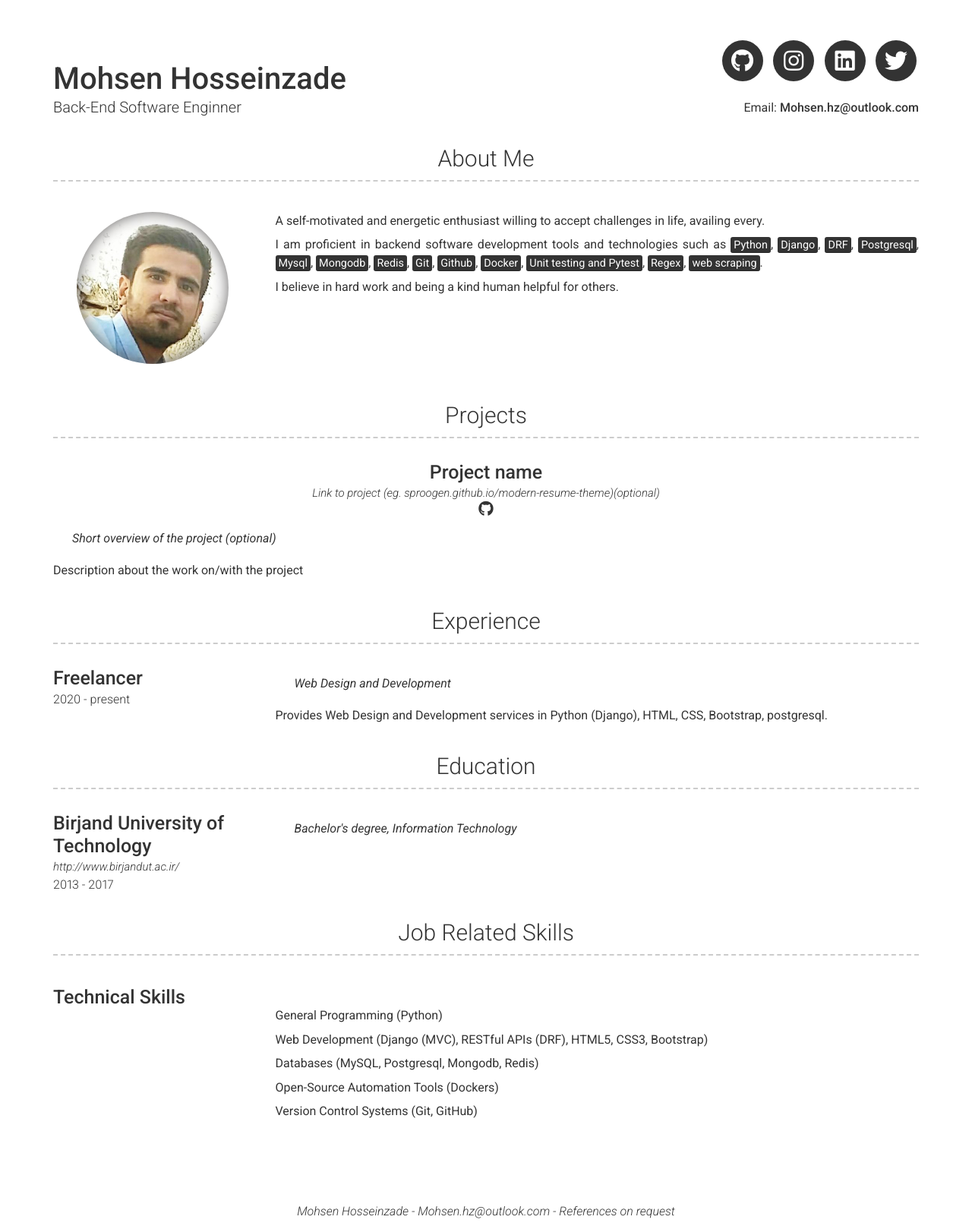
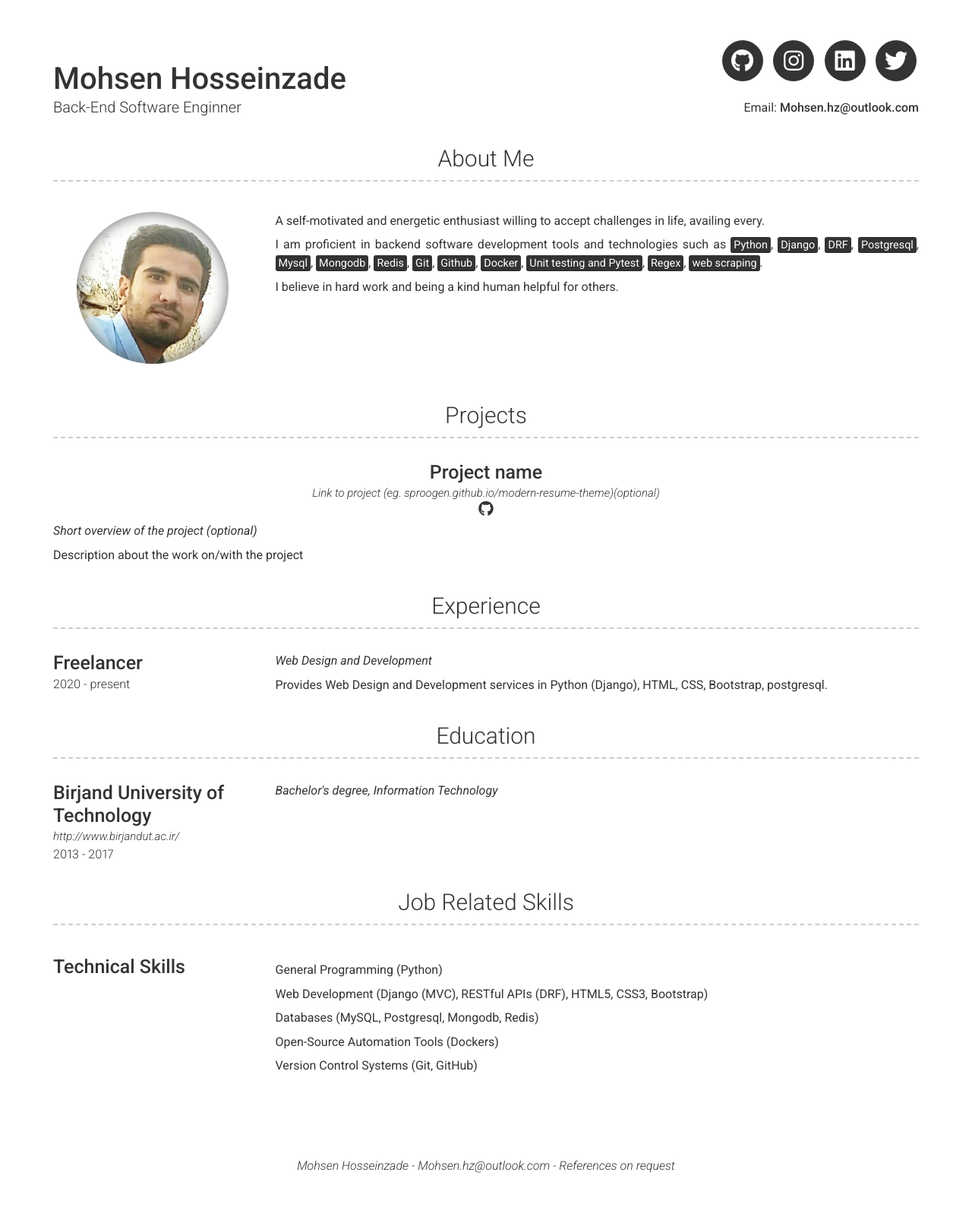
Before and after one commit to mohsenhsz/mohsenhsz.github.io, a Jekyll site: the page built from index.md, in a window 1280 px wide. Shown: the whole page at 76% size. Built offline with Jekyll 4.4.1, drawn with Linux system fonts in a browser that asks for light colours; nearby versions of some CDN libraries; after the commit the page ends 1554 px from its top, so only the background shows below that.

Commit message:
Update modern-resume-theme.scss

```diff
--- a/_sass/modern-resume-theme.scss
+++ b/_sass/modern-resume-theme.scss
@@ -174,7 +174,7 @@
 p.quote {
   font-size: 1.6rem;
   font-style: italic;
-  padding: 1rem 2.5rem;
+  padding: 0rem 0rem;
   text-align: left;
 
   @media print {
```
